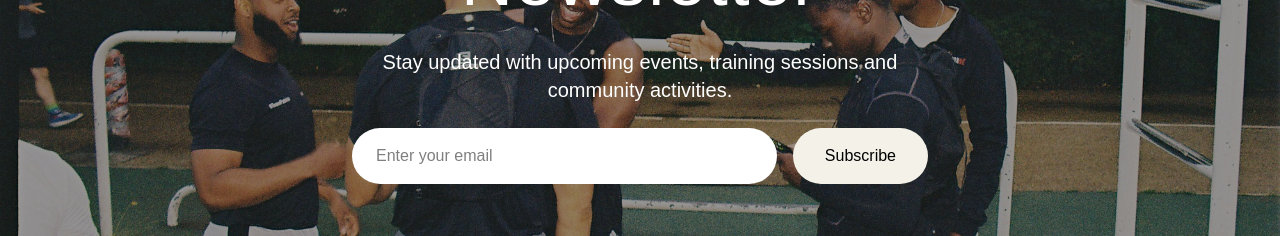
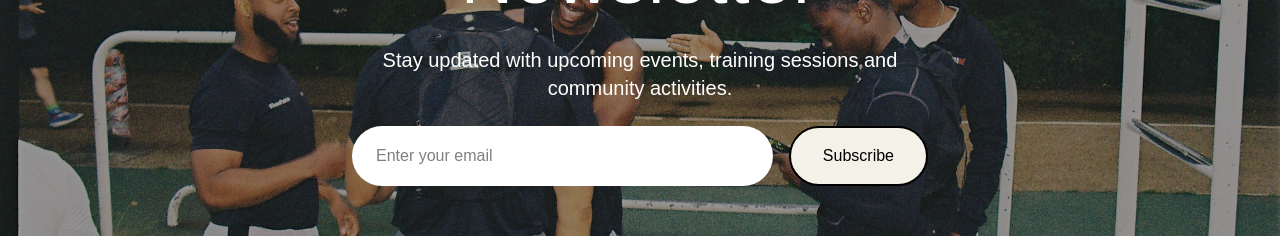
Before and after one commit to mmdeksamen26/outdoor-office-clone, a Next.js app: page / in a window 1280 px wide. Shown: the part 3220-3456 px from the top of the page. Built offline with nearby package versions, Linux system fonts and the light colour scheme.

Commit message:
rettelser og framer motion

```diff
--- a/app/components/Newsletter.tsx
+++ b/app/components/Newsletter.tsx
@@ -3,23 +3,38 @@ import Image from "next/image";
 export default function Newsletter() {
   return (
     <section className="relative w-full h-screen flex items-center justify-center overflow-hidden">
-      {/* Background image */}
+      {/* baggrundsbillede */}
       <Image src="/billeder/PresleyDerGriner.JPG" alt="Newsletter background" fill className="object-cover" />
 
-      {/* Dark overlay */}
+      {/* mørk overlay */}
       <div className="absolute inset-0 bg-black/40"></div>
 
-      {/* Content */}
+      {/* indhold */}
       <div className="relative z-10 flex flex-col items-center justify-center text-center text-white px-4">
         <h2 className="text-5xl md:text-7xl font-normal mb-8 tracking-wide">Newsletter</h2>
 
         <p className="mb-6 text-lg md:text-xl max-w-xl">Stay updated with upcoming events, training sessions and community activities.</p>
 
-        {/* Form */}
+        {/* form */}
         <form className="flex flex-col sm:flex-row gap-4 w-full max-w-xl">
           <input type="email" placeholder="Enter your email" className="flex-1 px-6 py-4 rounded-full bg-white text-black outline-none" />
 
-          <button type="submit" className="bg-[#F4F2E8] text-black px-8 py-4 rounded-full hover:scale-105 transition duration-300">
+          <button
+            type="submit"
+            className="
+              bg-[#F4F2E8]
+              text-black
+              px-8
+              py-4
+              rounded-full
+              border-2
+              border-black
+              transition-all
+              duration-300
+              hover:bg-[#FEB53C]
+              hover:border-[#FEB53C]
+            "
+          >
             Subscribe
           </button>
         </form>
--- a/app/concept/ConceptBeliefs.tsx
+++ b/app/concept/ConceptBeliefs.tsx
@@ -41,7 +41,7 @@ export default function ConceptBeliefs() {
           delay: 0.35,
           ease: [0.22, 1, 0.36, 1],
         }}
-        className="mt-16 space-y-12 text-[16px] leading-[1.5]"
+        className="mt-16 space-y-12 text-[18px] font-light leading-[1.5]"
       >
         <div>
           <p>Training</p>
@@ -73,7 +73,7 @@ export default function ConceptBeliefs() {
           delay: 0.5,
           ease: [0.22, 1, 0.36, 1],
         }}
-        className="mt-52 text-[16px]"
+        className="mt-52 text-[18px] font-light"
       >
         For the people by the people.
       </motion.p>
--- a/app/concept/ConceptStory.tsx
+++ b/app/concept/ConceptStory.tsx
@@ -31,38 +31,38 @@ export default function ConceptStory() {
     <>
       {/* første billede + tekst */}
       <section className="grid w-full grid-cols-2">
-        <motion.div {...fadeUp} className="relative h-[820px] w-full overflow-hidden">
-          <Image src="/billeder/joederloeb.JPG" alt="Outdoor Office" fill className="object-cover object-[center_35%]" />
+        <motion.div {...fadeUp} className="relative h-[700px] w-full overflow-hidden">
+          <Image src="/billeder/joederloeb.JPG" alt="Outdoor Office" fill className="object-cover object-[center_90%]" />
         </motion.div>
 
         <motion.div {...fadeUp} className="flex items-center justify-center px-24">
-          <p className="max-w-[420px] text-[20px] leading-[1.4]">At Outdoor Office, we believe that creating a community through a common goal or passion creates everlasting bonds. What started off as a small group later evolved into something which was beyond what we imagined.</p>
+          <p className="max-w-[420px] text-[18px] font-light leading-[1.4]">At Outdoor Office, we believe that creating a community through a common goal or passion creates everlasting bonds. What started off as a small group later evolved into something which was beyond what we imagined.</p>
         </motion.div>
       </section>
 
       {/* gruppebillede */}
       <motion.section {...fadeUp} className="relative h-[620px] w-full overflow-hidden">
-        <Image src="/billeder/STORYGruppebillede1.JPG" alt="Outdoor Office group" fill className="object-cover object-[center_52%]" />
+        <Image src="/billeder/STORYGruppebillede1.JPG" alt="Outdoor Office group" fill className="object-cover object-[center_90%]" />
       </motion.section>
 
       {/* tekst section */}
       <motion.section {...fadeUp} className="flex items-center justify-center px-12 py-32 text-center">
-        <p className="max-w-[850px] text-[20px] leading-[1.5]">As a community that takes pride in staying active and healthy individuals self improvement, we strive to improve both ourselves and the people around us, mentally and physically. Whether it&apos;s sprinting in the coldness of winter, or going the extra mile keeps us on exercise, or gaining a different perspective on accountability and self discipline.</p>
+        <p className="max-w-[850px] text-[18px] font-light leading-[1.5]">As a community that takes pride in staying active and healthy individuals self improvement, we strive to improve both ourselves and the people around us, mentally and physically. Whether it&apos;s sprinting in the coldness of winter, or going the extra mile keeps us on exercise, or gaining a different perspective on accountability and self discipline.</p>
       </motion.section>
 
       {/* stort billede */}
-      <motion.section {...fadeUp} className="relative h-[700px] w-full overflow-hidden">
-        <Image src="/billeder/prespullup.JPG" alt="Outdoor Office" fill className="object-cover" />
+      <motion.section {...fadeUp} className="relative h-[650px] w-full overflow-hidden">
+        <Image src="/billeder/prespullup.JPG" alt="Outdoor Office" fill className="object-cover object-[center_70%]" />
       </motion.section>
 
       {/* billede + tekst */}
       <section className="grid min-h-[600px] w-full grid-cols-2">
         <motion.div {...fadeUp} className="flex items-center justify-center px-24">
-          <p className="max-w-[420px] text-[20px] leading-[1.4]">Outdoor Office is driven through the motivation of those around us and executed by the discipline of our nature as active people.</p>
+          <p className="max-w-[420px] text-[18px] font-light leading-[1.4]">Outdoor Office is driven through the motivation of those around us and executed by the discipline of our nature as active people.</p>
         </motion.div>
 
-        <motion.div {...fadeUp} className="relative h-full min-h-[600px] w-full overflow-hidden">
-          <Image src="/billeder/grinebillede.JPG" alt="Outdoor Office" fill className="object-cover" />
+        <motion.div {...fadeUp} className="relative h-[600px] w-full overflow-hidden">
+          <Image src="/billeder/grinebillede.JPG" alt="Outdoor Office" fill className="object-cover object-[_35%]" />
         </motion.div>
       </section>
     </>
```
